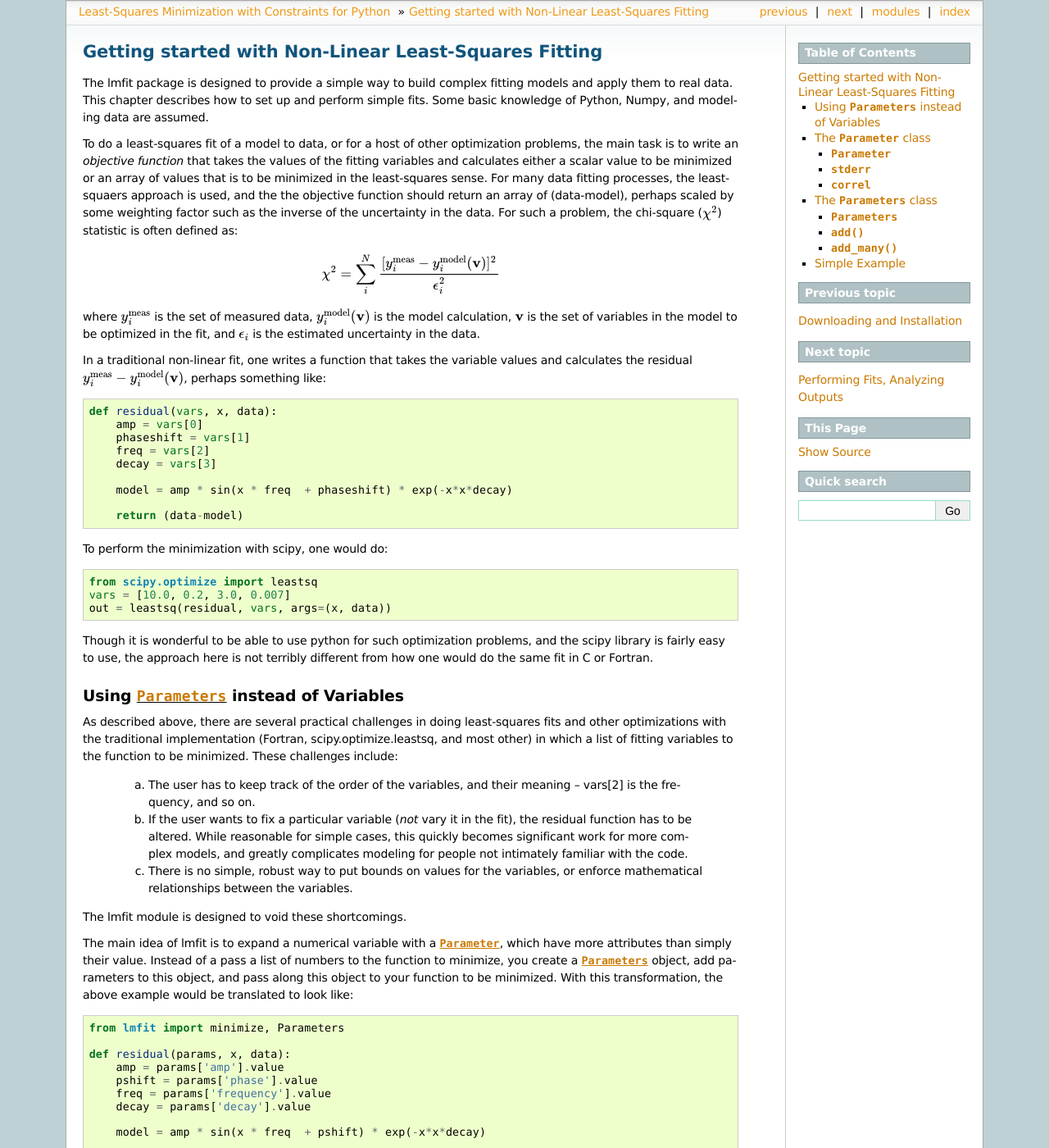
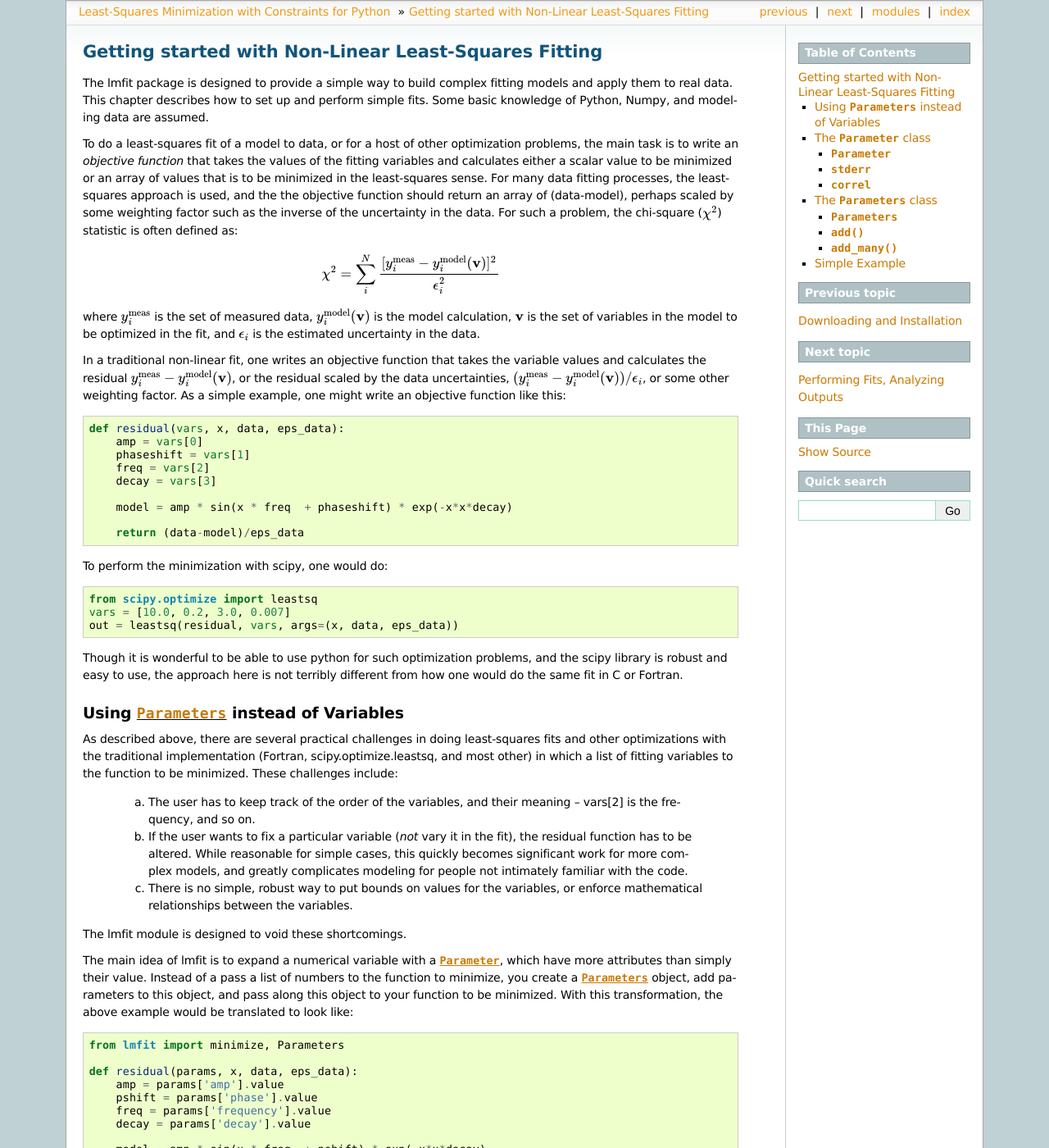
Before and after one commit to lmfit/lmfit-py, a Sphinx documentation site: the page built from doc/parameters.rst, in a window 1280 px wide and 1400 px high. Shown: the whole window at 82% size. Built offline with Sphinx 7.4.7, drawn with Linux system fonts in a browser that asks for light colours; formulas are drawn with MathJax 3; the version number is read from the project's files by our own code.

Commit message:
updated docs

```diff
--- a/doc/bounds.rst
+++ b/doc/bounds.rst
@@ -65,7 +65,7 @@ the transformation described above.  The challenging part (Thanks again to
 Jonathan J. Helmus!) here is to re-transform the covariance matrix so that
 the uncertainties can be estimated for bounded Parameters.  This is
 included by using the derivate :math:`dP_{\rm internal}/dP_{\rm bounded}`
-from the equations above to re-scale the jacobian matrix before
+from the equations above to re-scale the Jacobin matrix before
 constructing the covariance matrix from it.  Tests show that this
 re-scaling of the covariance matrix works quite well, and that
 uncertainties estimated for bounded are quite reasonable.  Of course, if
--- a/doc/constraints.rst
+++ b/doc/constraints.rst
@@ -136,8 +136,8 @@ The `asteval`_ interpreter uses a flat namespace, implemented as a single
 dictionary. That means you can preload any Python symbol into the namespace
 for the constraints::
 
-    def lorenztian(x, amp, cen, wid):
-        "lorenztian function: wid = half-width at half-max"
+    def lorentzian(x, amp, cen, wid):
+        "lorentzian function: wid = half-width at half-max"
         return (amp  / (1 + ((x-cen)/wid)**2))
 
     fitter = Minimizer()
--- a/doc/installation.rst
+++ b/doc/installation.rst
@@ -14,7 +14,7 @@ are expected.
 
 .. _uncertainties: http://packages.python.org/uncertainties/
 
-If installed, the `uncertainties`_ package will be used for propogation of
+If installed, the `uncertainties`_ package will be used for propagation of
 uncertainties to constrained parameters.
 
 
@@ -81,7 +81,7 @@ Acknowledgements
 
 LMFIT was originally written by Matthew Newville.  Substantial code and
 documentation improvements, especially for improved estimates of confidence
-intervals was provided by Till Stensitzki.  The implemenation of parameter
+intervals was provided by Till Stensitzki.  The implementation of parameter
 bounds as described in the MINUIT documentation is taken from Jonathan
 J. Helmus' leastsqbound code, with permission. Many valuable suggestions
 for improvements have come from Christoph Deil.  The code obviously depends
--- a/doc/parameters.rst
+++ b/doc/parameters.rst
@@ -13,7 +13,7 @@ optimization problems, the main task is to write an *objective function*
 that takes the values of the fitting variables and calculates either a
 scalar value to be minimized or an array of values that is to be minimized
 in the least-squares sense.  For many data fitting processes, the
-least-squaers approach is used, and the the objective function should
+least-squares approach is used, and the the objective function should
 return an array of (data-model), perhaps scaled by some weighting factor
 such as the inverse of the uncertainty in the data.  For such a problem,
 the chi-square (:math:`\chi^2`) statistic is often defined as:
@@ -29,11 +29,14 @@ variables in the model to be optimized in the fit, and :math:`\epsilon_i`
 is the estimated uncertainty in the data.
 
 
-In a traditional non-linear fit, one writes a function that takes the
+In a traditional non-linear fit, one writes an objective function that takes the
 variable values and calculates the residual :math:`y^{\rm meas}_i -
-y_i^{\rm model}({\bf{v}})`, perhaps something like::
+y_i^{\rm model}({\bf{v}})`, or the residual scaled by the data
+uncertainties, :math:`(y^{\rm meas}_i - y_i^{\rm
+model}({\bf{v}}))/{\epsilon_i}`, or some other weighting factor.  As a
+simple example, one might write an objective function like this::
 
-    def residual(vars, x, data):
+    def residual(vars, x, data, eps_data):
         amp = vars[0]
         phaseshift = vars[1]
 	freq = vars[2]
@@ -41,17 +44,18 @@ y_i^{\rm model}({\bf{v}})`, perhaps something like::
 
 	model = amp * sin(x * freq  + phaseshift) * exp(-x*x*decay)
 
-        return (data-model)
+        return (data-model)/eps_data
 
 To perform the minimization with scipy, one would do::
 
     from scipy.optimize import leastsq
     vars = [10.0, 0.2, 3.0, 0.007]
-    out = leastsq(residual, vars, args=(x, data))
+    out = leastsq(residual, vars, args=(x, data, eps_data))
 
 Though it is wonderful to be able to use python for such optimization
-problems, and the scipy library is fairly easy to use, the approach here is
-not terribly different from how one would do the same fit in C or Fortran.
+problems, and the scipy library is robust and easy to use, the approach
+here is not terribly different from how one would do the same fit in C or
+Fortran.
 
 
 .. _parameters-label:
@@ -89,7 +93,7 @@ the above example would be translated to look like::
 
     from lmfit import minimize, Parameters
 
-    def residual(params, x, data):
+    def residual(params, x, data, eps_data):
         amp = params['amp'].value
         pshift = params['phase'].value
 	freq = params['frequency'].value
@@ -97,7 +101,7 @@ the above example would be translated to look like::
 
 	model = amp * sin(x * freq  + pshift) * exp(-x*x*decay)
 
-        return (data-model)
+        return (data-model)/eps_data
 
     params = Parameters()
     params.add('amp', value=10)
@@ -105,7 +109,7 @@ the above example would be translated to look like::
     params.add('phase', value=0.2)
     params.add('frequency', value=3.0)
 
-    out = minimize(residual, params, args=(x, data))
+    out = minimize(residual, params, args=(x, data, eps_data))
 
 
 So far, this simply looks like it replaced a list of values with a
```
Also changed, not shown: other parts of doc/bounds.rst (+1 -1 lines), doc/confidence.rst (+4 -4 lines), doc/fitting.rst (+10 -11 lines).
